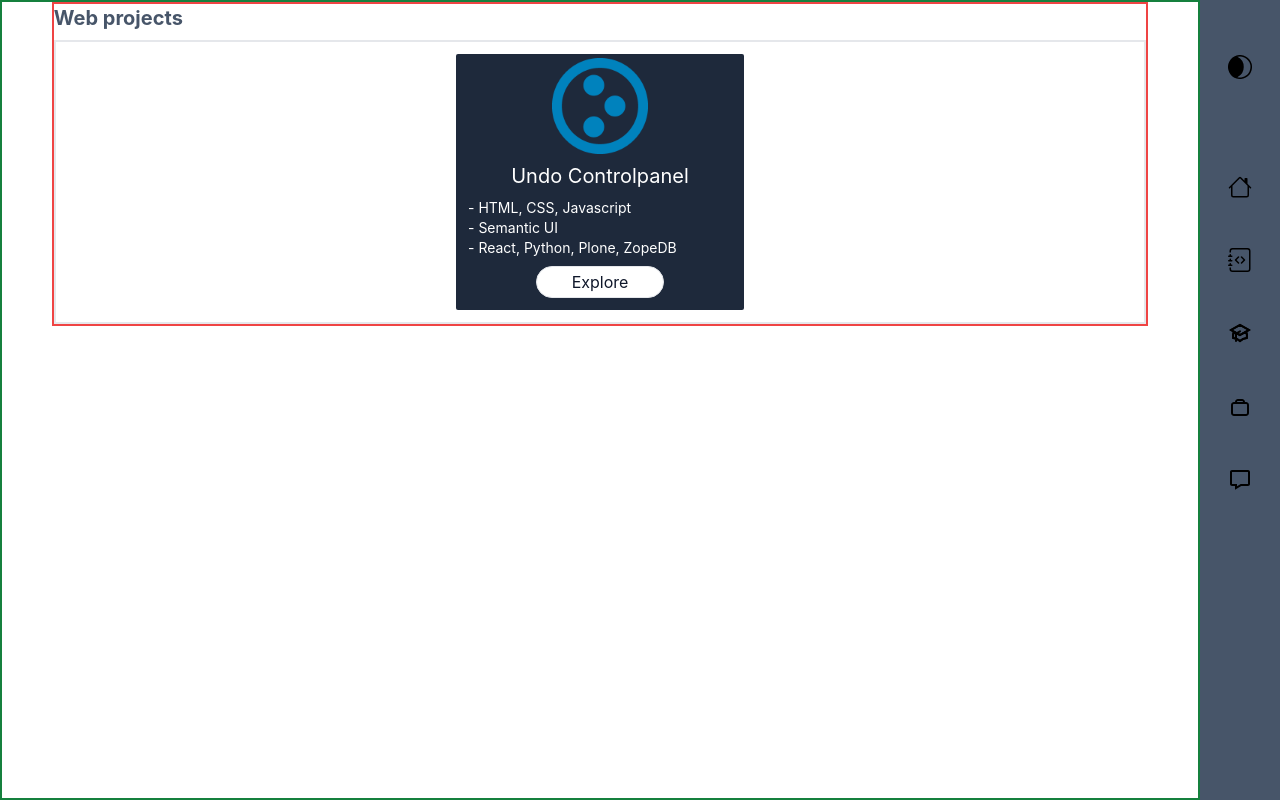
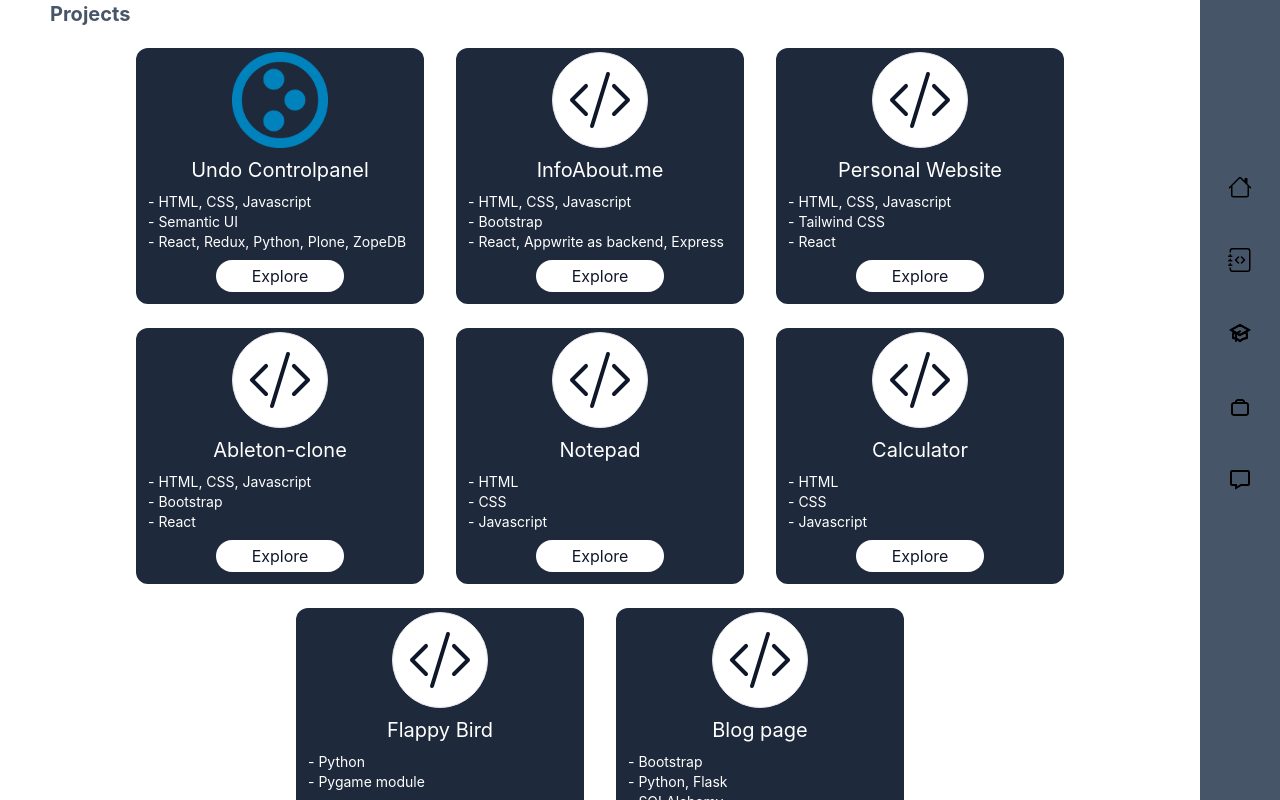
Before and after one commit to MdSahil-oss/Personal-web, a React (Create React App) app: page /projects in a window 1280 px wide. Built offline with nearby package versions, Linux system fonts and the light colour scheme.

Commit message:
Enhanced

```diff
--- a/src/Layout.jsx
+++ b/src/Layout.jsx
@@ -1,18 +1,12 @@
 import { Outlet } from "react-router-dom";
 import Navbar from "./components/navbar/Navbar";
-import { useState } from "react";
+// import { useState, useEffect } from "react";
 
 const Layout = () => {
-  let [isDark, setDark] = useState(false);
-
-  let handleDarkmode = () => {
-    setDark(!isDark);
-  }
-
   return (
-    <div id="main-container" className={"flex flex-row-reverse dark:text-white" + (isDark && " bg-slate-900")}>
-      <Navbar handleDarkmode={handleDarkmode} />
-      <Outlet isDark={isDark}/>
+    <div id="main-container" className="flex flex-row-reverse dark:text-white dark:bg-slate-900">
+      <Navbar />
+      <Outlet />
     </div>
   )
 };
--- a/src/components/contact/Contact.jsx
+++ b/src/components/contact/Contact.jsx
@@ -3,8 +3,28 @@ import React from "react";
 class Contact extends React.Component {
     render() {
         return (
-            <div>
-                <h1>Contact Page</h1>
+            <div className="custom-scrolling-container border basis-full h-screen overflow-x-auto flex justify-center items-center">
+                <div className="border w-3/5 h-auto text-center text-slate-500">
+                    <h3 className=" text-3xl font-bold">Let me know the reason</h3>
+                    <h4 className=" text-lg font-semibold">why do you want to contact me</h4>
+                    <form action="" method="post">
+                        <div>
+                            <label htmlFor="name">Name</label>
+                            <input id="name" type="text" />
+                        </div>
+                        <div>
+                            <label htmlFor="email">Email</label>
+                            <input id="email" type="email" />
+                        </div>
+                        <div>
+                            <label htmlFor="message">Message</label>
+                            <textarea id="message" type="text" />
+                        </div>
+                        <div>
+                            <input type="button" value="Submit" />
+                        </div>
+                    </form>
+                </div>
             </div>
         )
     }
--- a/src/components/home/Home.jsx
+++ b/src/components/home/Home.jsx
@@ -25,7 +25,6 @@ class Home extends React.Component {
     }
 
     render() {
-        console.log(this.props.isDark)
         return (
             <div id="home-container" className="flex flex-row sm:basis-full sm:static absolute w-screen h-screen">
                 <SkillSection
--- a/src/components/home/SkillsCard.jsx
+++ b/src/components/home/SkillsCard.jsx
@@ -84,7 +84,7 @@ let SkillsCard = () => {
                     </div>
                     <div className="flex space-x-2">
                         <BsExclude />
-                        <p>Linux, Node.js, Express.js</p>
+                        <p>Linux, Node.js, Express.js, PostgreSQL</p>
                     </div>
                     <div className="flex space-x-2">
                         <BsExclude />
--- a/src/components/navbar/Navbar.jsx
+++ b/src/components/navbar/Navbar.jsx
@@ -1,26 +1,15 @@
 import React from "react";
 import { HiChevronRight, HiChevronLeft } from "react-icons/hi";
-import { BsMask } from "react-icons/bs";
 import NavLinks from "./NavkLinks";
-import PropTypes from 'prop-types';
+// import PropTypes from 'prop-types';
 
 class Navbar extends React.Component {
-
-    static propTypes = {
-        handleDarkmode: PropTypes.func.isRequired,
-    }
-
-    static defaultProps = {
-        handleDarkmode: null,
-    }
-
     constructor(props) {
         super(props);
         this.state = {
             isNavClosed: true,
             isDisplaySmall: window.screen.width <= 640,
         }
-
         this.handleNavbar = this.handleNavbar.bind(this);
     }
 
@@ -41,21 +30,15 @@ class Navbar extends React.Component {
                 </div>
                 {!this.state.isDisplaySmall ?
                     <div className="h-screen basis-full bg-slate-600">
-                        <div className=" justify-evenly h-1/6 flex flex-col items-center">
-                            <button >
-                                <BsMask size={24} onClick={this.props.handleDarkmode} />
-                            </button>
+                        <div className=" justify-center h-1/6 flex flex-col items-center">
                         </div>
                         <NavLinks />
                     </div> :
                     (!this.state.isNavClosed &&
                         <div className="h-screen basis-full bg-slate-600 pl-0">
-                            <div className=" justify-evenly h-1/6 flex flex-col items-center">
+                            <div className=" justify-center h-1/6 flex flex-col items-center">
                                 <button className="border-2 border-black rounded-full" onClick={this.handleNavbar}>
                                     <HiChevronRight size={24} />
-                                </button>
-                                <button >
-                                    <BsMask size={24} onClick={this.props.handleDarkmode}/>
                                 </button>
                             </div>
                             <NavLinks />
--- a/src/components/project-page/Projects.jsx
+++ b/src/components/project-page/Projects.jsx
@@ -1,11 +1,16 @@
 import React from "react";
-import WebProjects from "./WebProjects";
+import ProjectsBlocks from "./ProjectsBlocks";
 
 class Projects extends React.Component {
     render() {
         return (
-            <div className="custom-scrolling-container border-2 border-green-700 basis-full h-screen overflow-y-auto">
-                <WebProjects />
+            <div className="custom-scrolling-container basis-full overflow-y-auto space-y-5 sm:static absolute w-screen h-screen">
+                <div className="w-11/12 m-auto h-auto flex flex-col space-y-2">
+                    <h2 className="text-slate-600 font-bold text-xl">Projects</h2>
+                    <div className=" w-full h-auto flex flex-row flex-wrap justify-center rounded-xl">
+                        <ProjectsBlocks />
+                    </div>
+                </div>
             </div>
         )
     }
--- /dev/null
+++ b/src/components/project-page/ProjectsBlocks.jsx
@@ -0,0 +1,40 @@
+import { projectsList } from './projectsList'
+
+let ProjectsBlocks = () => {
+    const projectsBlocks = projectsList.map((projectMetadata) => {
+        return (
+            <div className="rounded-xl w-72 h-64 my-3 mx-4 text-white bg-slate-800 cursor-pointer flex flex-col items-center space-y-2 pt-1">
+                <div className=" h-fit w-fit">
+                    {projectMetadata["icon"] ?
+                        <div className='border rounded-full flex justify-center items-center w-24 h-24 bg-white text-slate-900'>
+                            {projectMetadata["icon"]}
+                        </div>
+                        : <img src={projectMetadata["logo"]} alt="No logo" className='w-24 h-24' />}
+                </div>
+                <div className="w-11/12 space-y-2">
+                    <h2 className=" text-xl text-center">
+                        {projectMetadata["name"]}
+                    </h2>
+                    <div className=' text-sm'>
+                        {projectMetadata.usedTechnologies.map((element) => {
+                            return (
+                                <p>
+                                    - {element}
+                                </p>
+                            )
+                        })}
+                    </div>
+                </div>
+                <button className="bg-white text-slate-900 hover:bg-slate-700 hover:border-white hover:text-white w-32 h-8 rounded-2xl">
+                    Explore
+                </button>
+            </div>)
+    })
+    return (
+        <>
+            {projectsBlocks}
+        </>
+    )
+}
+
+export default ProjectsBlocks;
--- a/src/components/project-page/WebProjects.jsx
+++ /dev/null
@@ -1,15 +0,0 @@
-import WebProjectsBlocks from './WebProjectsBlocks'
-
-let WebProjects = () => {
-
-    return (
-        <div className="border-2 border-red-500 w-11/12 m-auto h-auto flex flex-col space-y-2">
-            <h2 className="text-slate-600 font-bold text-xl">Web projects</h2>
-            <div className="border-2 w-full h-auto flex flex-row flex-wrap justify-center">
-                <WebProjectsBlocks />
-            </div>
-        </div>
-    )
-}
-
-export default WebProjects;
--- a/src/components/project-page/WebProjectsBlocks.jsx
+++ /dev/null
@@ -1,36 +0,0 @@
-import { webProjectsList } from './WebProjectsList'
-
-let WebProjectsBlocks = () => {
-    const projectsBlocks = webProjectsList.map((projectMetadata) => {
-        return (
-            <div className="rounded-sm w-72 h-64 my-3 mx-4 text-white bg-slate-800 cursor-pointer flex flex-col items-center space-y-2 pt-1">
-                <div className=" h-fit w-fit">
-                    <img src={projectMetadata["logo"]} alt="Plone" className='w-24 h-24' />
-                </div>
-                <div className="w-11/12 space-y-2">
-                    <h2 className=" text-xl text-center">
-                        {projectMetadata["name"]}
-                    </h2>
-                    <div className=' text-sm'>
-                        {projectMetadata.usedTechnologies.map((element) => {
-                            return (
-                                <p>
-                                    - {element}
-                                </p>
-                            )
-                        })}
-                    </div>
-                </div>
-                <button className="border bg-white text-slate-900 hover:bg-slate-900 hover:border-white hover:text-white w-32 h-8 rounded-2xl">
-                    Explore
-                </button>
-            </div>)
-    })
-    return (
-        <>
-         {projectsBlocks}
-        </>
-    )
-}
-
-export default WebProjectsBlocks;
--- a/src/components/project-page/WebProjectsList.js
+++ /dev/null
@@ -1,9 +0,0 @@
-import Plone from '../../images/Plone.png'
-
-export const webProjectsList = [
-    {
-        "name": "Undo Controlpanel",
-        "logo": Plone,
-        "usedTechnologies": ["HTML, CSS, Javascript", "Semantic UI", "React, Python, Plone, ZopeDB"],
-    }
-]
--- /dev/null
+++ b/src/components/project-page/projectsList.js
@@ -0,0 +1,54 @@
+import Plone from '../../images/Plone.png'
+import { BsCodeSlash } from "react-icons/bs"
+
+export const projectsList = [
+    // In each object there must be one thing available either icon or logo.
+    {
+        "name": "Undo Controlpanel",
+        "icon" : undefined,
+        "logo": Plone,
+        "usedTechnologies": ["HTML, CSS, Javascript", "Semantic UI", "React, Redux, Python, Plone, ZopeDB"],
+    },
+    {
+        "name": "InfoAbout.me",
+        "icon": <BsCodeSlash size={64} />,
+        "logo": undefined,
+        "usedTechnologies": ["HTML, CSS, Javascript", "Bootstrap", "React, Appwrite as backend, Express"],
+    },
+    {
+        "name": "Personal Website",
+        "icon": <BsCodeSlash size={64} />,
+        "logo": undefined,
+        "usedTechnologies": ["HTML, CSS, Javascript", "Tailwind CSS", "React"],
+    },
+    {
+        "name": "Ableton-clone",
+        "icon": <BsCodeSlash size={64} />,
+        "logo": undefined,
+        "usedTechnologies": ["HTML, CSS, Javascript", "Bootstrap", "React"],
+    },
+    {
+        "name": "Notepad",
+        "icon": <BsCodeSlash size={64} />,
+        "logo": undefined,
+        "usedTechnologies": ["HTML", "CSS", "Javascript"],
+    },
+    {
+        "name": "Calculator",
+        "icon": <BsCodeSlash size={64} />,
+        "logo": undefined,
+        "usedTechnologies": ["HTML", "CSS", "Javascript"],
+    },
+    {
+        "name": "Flappy Bird",
+        "icon" : <BsCodeSlash size={64} />,
+        "logo": undefined,
+        "usedTechnologies": ["Python", "Pygame module"],
+    },
+    {
+        "name": "Blog page",
+        "icon" : <BsCodeSlash size={64} />,
+        "logo": undefined,
+        "usedTechnologies": ["Bootstrap", "Python, Flask", "SQLAlchemy"],
+    },
+]
```
